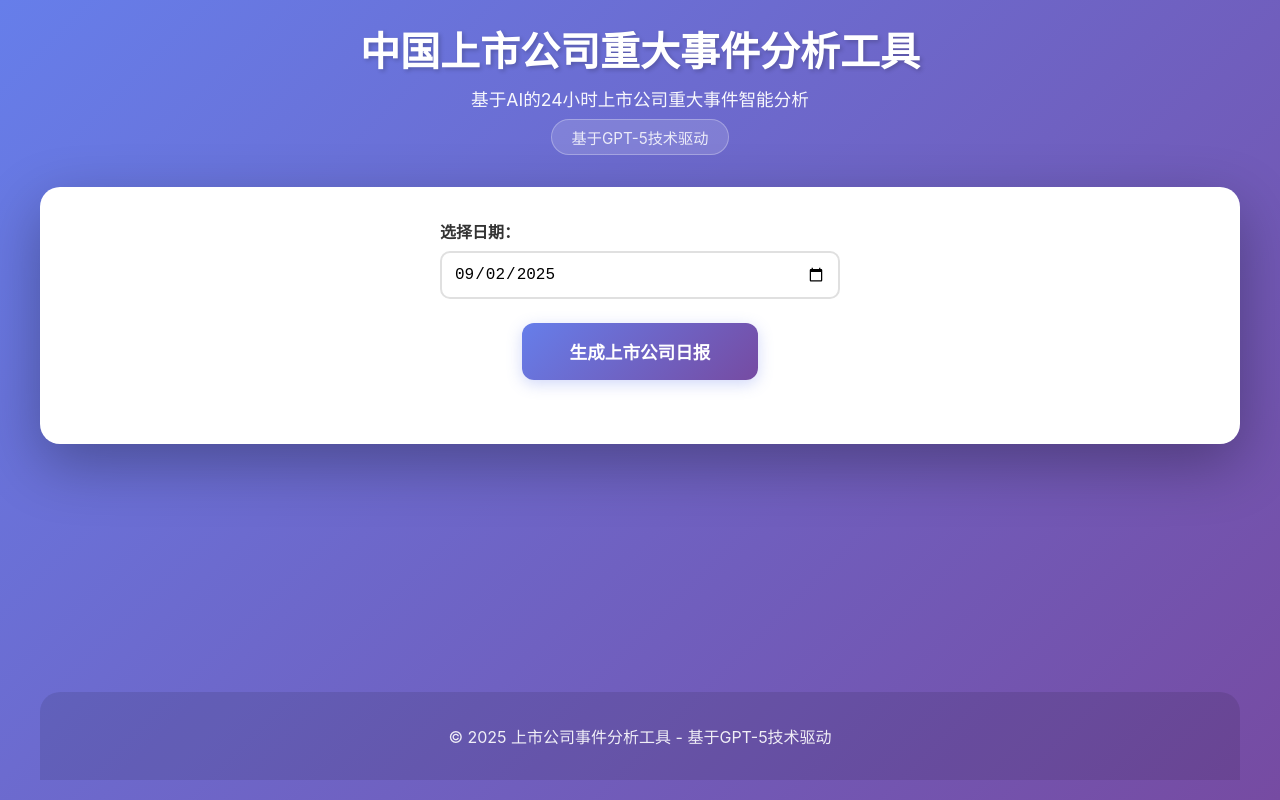
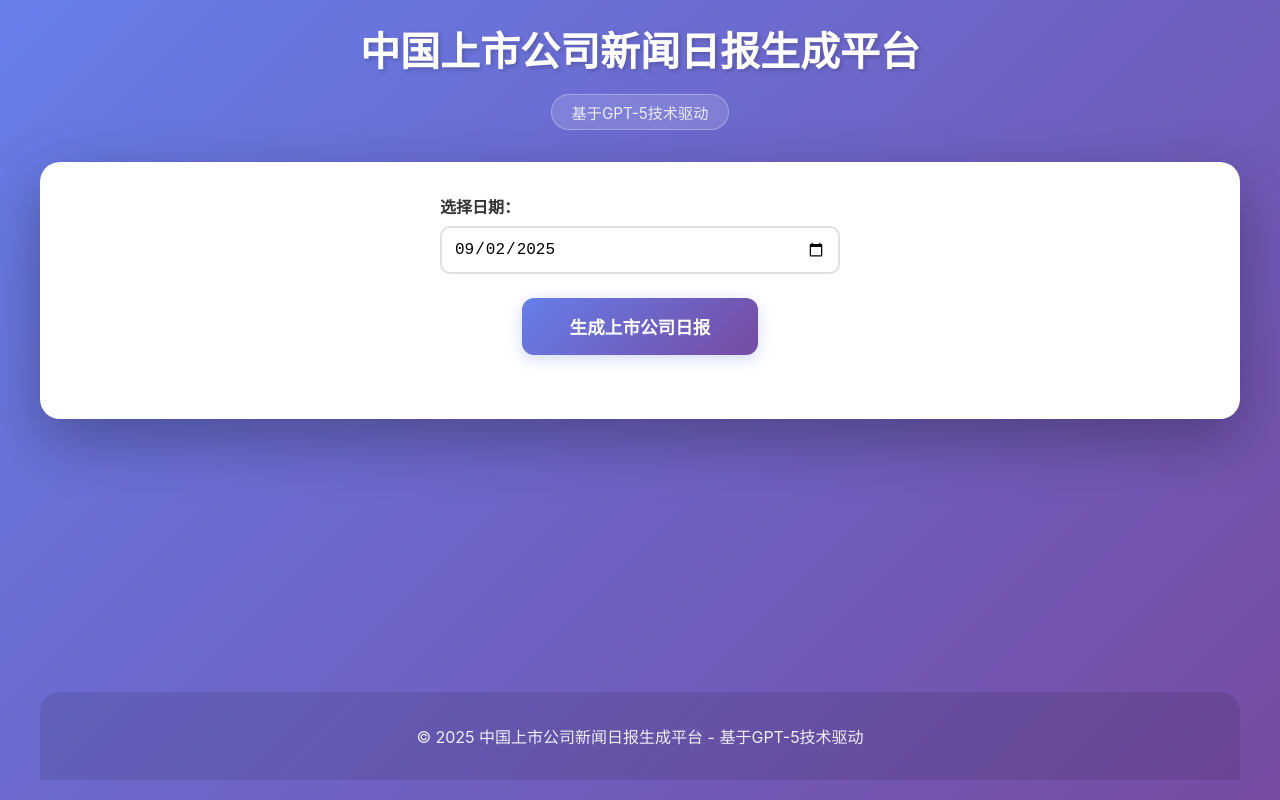
Before and after one commit to Imd11/china-stock-analyzer, a website: page index.html in a window 1280 px wide. Drawn offline with Linux system fonts and the light colour scheme.

Commit message:
更新页面标题：改为中国上市公司新闻日报生成平台，移除副标题

```diff
--- a/index.html
+++ b/index.html
@@ -3,14 +3,13 @@
 <head>
     <meta charset="UTF-8">
     <meta name="viewport" content="width=device-width, initial-scale=1.0">
-    <title>中国上市公司重大事件分析工具</title>
+    <title>中国上市公司新闻日报生成平台</title>
     <link rel="stylesheet" href="style-thinking.css">
 </head>
 <body>
     <div class="container">
         <header>
-            <h1>中国上市公司重大事件分析工具</h1>
-            <p>基于AI的24小时上市公司重大事件智能分析</p>
+            <h1>中国上市公司新闻日报生成平台</h1>
             <p class="tech-info">基于GPT-5技术驱动</p>
         </header>
 
@@ -72,7 +71,7 @@
         </main>
 
         <footer>
-            <p>© 2025 上市公司事件分析工具 - 基于GPT-5技术驱动</p>
+            <p>© 2025 中国上市公司新闻日报生成平台 - 基于GPT-5技术驱动</p>
         </footer>
     </div>
 
```
